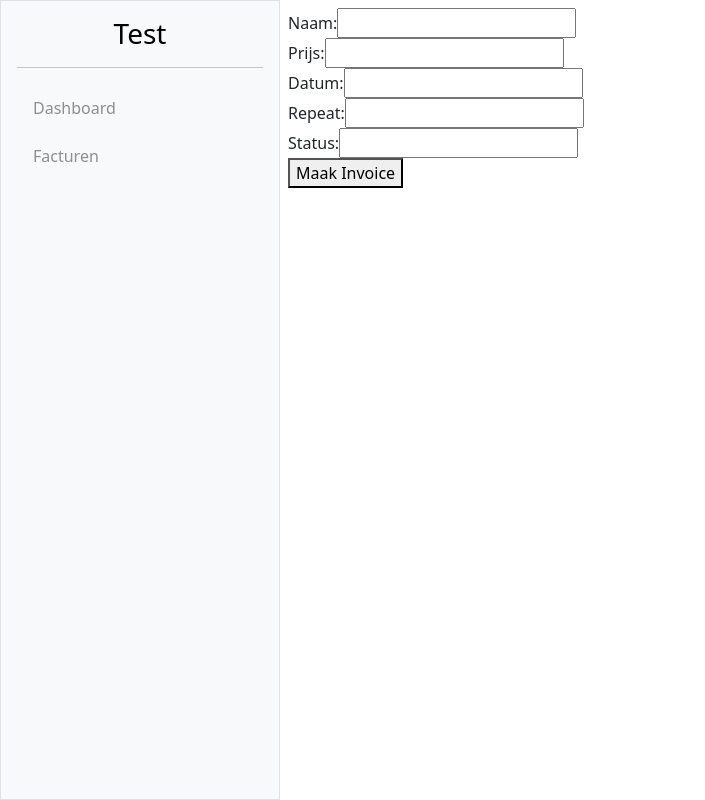
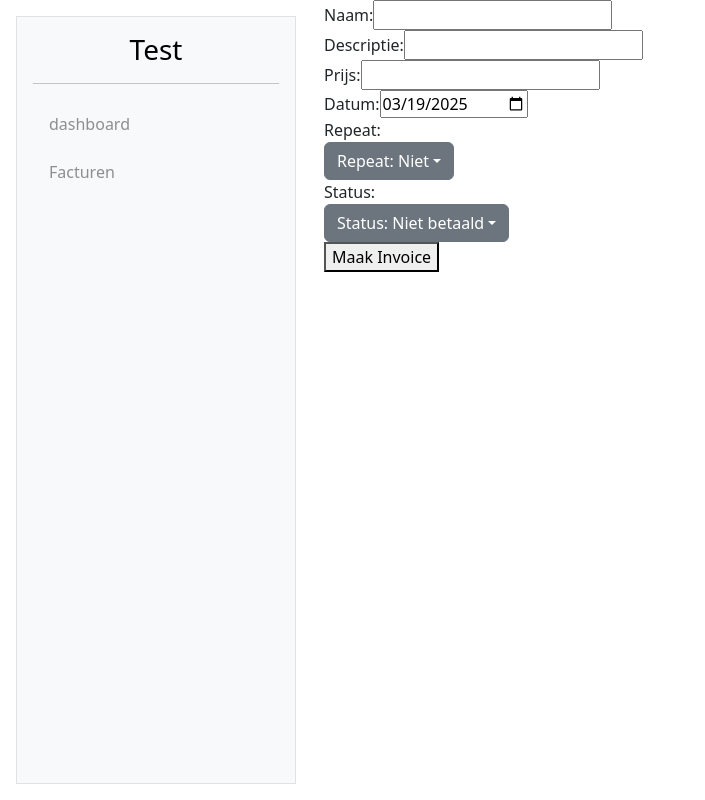
Before and after one commit to BsgMax00/parent_website, a React (Create React App) app: page /facturen/aanmaken in a window 1280 px wide. Shown: the whole page, without its empty margins (0-705 px from the left). Built offline with nearby package versions, Linux system fonts and the light colour scheme; no server answers; data requests are answered from the project's data file.

Commit message:
removed connection with mysql database due to stability issues and api not being entirely functional also did some very temporary layouting

```diff
--- a/src/Components/Invoice/InvoiceCreateBody.js
+++ b/src/Components/Invoice/InvoiceCreateBody.js
@@ -1,42 +1,64 @@
-import { useState } from "react";
+import { useContext, useState } from "react";
+import { InvoiceContext } from "../../Contexts/InvoiceContext";
+
+import Invoice from "../../Classes/Invoice";
+import InvoiceManagmentDropdown from "./InvoiceManagmentDropdown";
+import InvoiceManagmentDropdownItem from "./InvoiceManagmentDropdownItem";
 
 const InvoiceCreateBody = () => {
+    const { postInvoiceData, getLastInvoiceIndex } = useContext(InvoiceContext);
     const [ invoiceName, setInvoiceName ] = useState("");
+    const [ invoiceDescription, setInvoiceDescription ] = useState(null)
     const [ invoicePrice, setInvoicePrice ] = useState("");
-    const [ invoiceDate, setInvoiceDate ] = useState("");
-    const [ invoiceRepeat, setInvoiceRepeat ] = useState("");
-    const [ invoiceStatus, setInvoiceStatus ] = useState("");
+    const [ invoiceDate, setInvoiceDate ] = useState(new Date().toISOString().split("T")[0]);
+    const [ invoiceRepeat, setInvoiceRepeat ] = useState("Niet");
+    const [ invoiceStatus, setInvoiceStatus ] = useState("Niet betaald");
 
-    /*
     const CreateInvoice = () => {
-        const data = new Invoice("0", invoiceName, invoicePrice, invoiceDate, invoiceRepeat, invoiceStatus, "")
+        const data = new Invoice(Number(getLastInvoiceIndex()) + 1, invoiceName, invoiceDescription, Number(invoicePrice), invoiceDate, null, invoiceRepeat, invoiceStatus, null);
+        postInvoiceData(data);
     }
-    */
 
     return (
         <>
             <div>
                 <div>
                     <label for="Name">Naam: </label>
-                    <input id="Name" name="Name" value={invoiceName} onChange={(e) => setInvoiceName(e.target.value)}/>
+                    <input required id="Name" name="Name" value={invoiceName} onChange={(e) => setInvoiceName(e.target.value)}/>
+                </div>
+                <div>
+                    <label for="Description">Descriptie: </label>
+                    <input id="Description" name="Description" value={invoiceDescription} onChange={(e) => setInvoiceDescription(e.target.value)}/>
                 </div>
                 <div>
                     <label for="Price">Prijs: </label>
-                    <input id="Price" name="Price" value={invoicePrice} onChange={(e) => setInvoicePrice(e.target.value)}/>
+                    <input required id="Price" name="Price" type="number" value={invoicePrice} onChange={(e) => setInvoicePrice(e.target.value)}/>
                 </div>
                 <div>
                     <label for="Date">Datum: </label>
-                    <input id="Date" name="Date" value={invoiceDate} onChange={(e) => setInvoiceDate(e.target.value)}/>
+                    <input id="Date" name="Date" type="date" value={invoiceDate} onChange={(e) => setInvoiceDate(e.target.value)}/>
                 </div>
                 <div>
                     <label for="Repeat">Repeat:</label>
-                    <input id="Repeat" name="Repeat" value={invoiceRepeat} onChange={(e) => setInvoiceRepeat(e.target.value)}/>
+                    <InvoiceManagmentDropdown Label={`Repeat: ${invoiceRepeat}`}>
+                        <InvoiceManagmentDropdownItem event={() => setInvoiceRepeat("Niet")} value={"Niet"}/>
+                        <InvoiceManagmentDropdownItem event={() => setInvoiceRepeat("wekelijks")} value={"wekelijks"}/>
+                        <InvoiceManagmentDropdownItem event={() => setInvoiceRepeat("maandelijks")} value={"maandelijks"}/>
+                        <InvoiceManagmentDropdownItem event={() => setInvoiceRepeat("3 maandelijks")} value={"3 maandelijks"}/>
+                        <InvoiceManagmentDropdownItem event={() => setInvoiceRepeat("6 maandelijks")} value={"6 maandelijks"}/>
+                        <InvoiceManagmentDropdownItem event={() => setInvoiceRepeat("jaarlijks")} value={"jaarlijks"}/>
+                    </InvoiceManagmentDropdown>
                 </div>
                 <div>
                     <label for="Status">Status:</label>
-                    <input id="Status" name="Status" value={invoiceStatus} onChange={(e) => setInvoiceStatus(e.target.value)}/>
+                    <InvoiceManagmentDropdown Label={`Status: ${invoiceStatus}`}>
+                        <InvoiceManagmentDropdownItem event={() => setInvoiceStatus("Niet betaald")} value={"Niet betaald"}/>
+                        <InvoiceManagmentDropdownItem event={() => setInvoiceStatus("betaaldt")} value={"betaaldt"}/>
+                        <InvoiceManagmentDropdownItem event={() => setInvoiceStatus("geanulleerd")} value={"geanulleerd"}/>
+                        <InvoiceManagmentDropdownItem event={() => setInvoiceStatus("Geld terug")} value={"Geld terug"}/>
+                    </InvoiceManagmentDropdown>
                 </div>
-                <button>Maak Invoice</button>
+                <button onClick={CreateInvoice}>Maak Invoice</button>
             </div>
         </>
     );
--- a/src/Components/Invoice/InvoiceManagmentDropdown.js
+++ b/src/Components/Invoice/InvoiceManagmentDropdown.js
@@ -1,16 +1,16 @@
-const InvoiceManagmentDropdown = ({ children }) => {
+const InvoiceManagmentDropdown = ({ children, Label }) => {
     return (
         <>
             <div className="dropdown">
                 <button className="btn btn-secondary dropdown-toggle" type="button" id="dropdownMenuButton" data-bs-toggle="dropdown" aria-expanded="false">
-                    TestButton
+                    {Label}
                 </button>
                 <div className="dropdown-menu" aria-labelledby="dropdownMenuButton">
                     {children}
                 </div>
             </div>
         </>
-    )
+    );
 };
 
 export default InvoiceManagmentDropdown;
--- /dev/null
+++ b/src/Components/Invoice/InvoiceManagmentDropdownItem.js
@@ -0,0 +1,9 @@
+const InvoiceManagmentDropdownItem = ({ event, value }) => {
+    return (
+        <>
+            <p className="dropdown-item my-1" onClick={event}>{value}</p>
+        </>
+    );
+};
+
+export default InvoiceManagmentDropdownItem;
--- a/src/Components/Layout.js
+++ b/src/Components/Layout.js
@@ -1,13 +1,19 @@
 import { Outlet } from "react-router-dom";
-import Sidebar from "./SideBar/SideBar";
+import SidebarBody from "./SideBar/SidebarBody";
 
 const Layout = () => {
     return (
         <>
-            <div className="d-flex">
-                <Sidebar/>
-                <div className="flex-grow-1 m-2">
-                    <Outlet/>
+            <div className="container-fluid">
+                <div className="row">
+                    <div className="col-auto px-0">
+                        <div className="p-3 vh-100 position-sticky top-0">
+                            <SidebarBody/>
+                        </div>
+                    </div>
+                    <div className="col">
+                        <Outlet/>
+                    </div>
                 </div>
             </div>
         </>
--- a/src/Components/SideBar/SideBar.js
+++ /dev/null
@@ -1,20 +0,0 @@
-const Sidebar = () => {
-    return (
-        <>
-            <div className="sidebar bg-light vh-100 p-3 border" style={{width: "280px"}}>
-                <h3 className="text-center text-black">Test</h3>
-                <hr/>
-                <ul className="nav flex-column">
-                    <li className="nav-item my-1">
-                        <a className="nav-link text-body-tertiary" href="/">Dashboard</a>
-                    </li>
-                    <li className="nav-item my-1">
-                        <a className="nav-link text-body-tertiary" href="/facturen">Facturen</a>
-                    </li>
-                </ul>
-            </div>
-        </>
-    )
-};
-
-export default Sidebar;
--- /dev/null
+++ b/src/Components/SideBar/SidebarBody.js
@@ -0,0 +1,18 @@
+import SidebarItem from "./SidebarItem";
+
+const SidebarBody = () => {
+    return (
+        <>
+            <div className="sidebar bg-light p-3 border position-sticky h-100 top-0 p-3" style={{width: "280px"}}>
+                <h3 className="text-center text-black">Test</h3>
+                <hr/>
+                <ul className="nav flex-column">
+                    <SidebarItem item="" text="dashboard"/>
+                    <SidebarItem item="facturen" text="Facturen"/>
+                </ul>
+            </div>
+        </>
+    );
+};
+
+export default SidebarBody;
--- /dev/null
+++ b/src/Components/SideBar/SidebarItem.js
@@ -0,0 +1,11 @@
+const SidebarItem = ({ item, text }) => {
+    return (
+        <>
+            <li className="nav-item my-1">
+                <a className="nav-link text-body-tertiary" href={`/${item}`}>{text}</a>
+            </li>
+        </>
+    );
+};
+
+export default SidebarItem;
--- a/src/Contexts/InvoiceContext.js
+++ b/src/Contexts/InvoiceContext.js
@@ -1,25 +1,37 @@
-import { serviceGetInvoiceData } from "../Services/InvoiceService";
+import { serviceGetInvoiceData, servicePostInvoiceData } from "../Services/InvoiceService";
 import { createContext, useEffect, useState } from "react";
 
 export const InvoiceContext = createContext();
 
 export const InvoiceProvider = ({ children }) => {
     const [ invoiceData, setInvoiceData ] = useState([]);
-    const [ invoiceChunks, setInvoiceChunks ] = useState(10);
+
+    const getLastInvoiceIndex = () => {
+        const length = invoiceData.length;
+        if (length === 0){
+            return -1;
+        };
+
+        return invoiceData[length - 1].InvoiceId;
+    }
 
     const getInvoiceData = async () => {
-        const data = await serviceGetInvoiceData(invoiceChunks);
-        console.log(data)
-        setInvoiceData(data);
+        const InvoiceData = await serviceGetInvoiceData();
+        setInvoiceData(InvoiceData);
+    }
+
+    const postInvoiceData = async ( newInvoice ) => {
+        await servicePostInvoiceData(newInvoice);
+        await getInvoiceData();
     }
 
     useEffect(() => {
         getInvoiceData();
         // eslint-disable-next-line
-    }, [invoiceChunks])
+    }, [])
 
     return (
-        <InvoiceContext.Provider value={{ invoiceData, setInvoiceData, invoiceChunks, setInvoiceChunks }}>
+        <InvoiceContext.Provider value={{ invoiceData, setInvoiceData, postInvoiceData, getLastInvoiceIndex }}>
             {children}
         </InvoiceContext.Provider>
     )
--- a/src/data/db.json
+++ b/src/data/db.json
@@ -1,14 +1,64 @@
 {
-    "invoices": [
-        {
-            "name": "test1",
-            "price": 10,
-            "date": "29/08/2002"
-        },
-        {
-            "name": "test2",
-            "price": 25.16,
-            "date": "30/08/2002"
-        }
-    ]
+  "Invoice": [
+    {
+      "id": "b351",
+      "InvoiceId": 0,
+      "InvoiceName": "test 1",
+      "InvoiceDescription": "test description",
+      "InvoicePrice": 120.12,
+      "InvoiceDate": "2025-03-05",
+      "InvoiceNextDate": null,
+      "InvoiceRepeat": "wekelijks",
+      "InvoiceStatus": "geanulleerd",
+      "NextInvoice": null
+    },
+    {
+      "id": "db7a",
+      "InvoiceId": 1,
+      "InvoiceName": "Test 2",
+      "InvoiceDescription": "description, I am watching komi-san (the show XD)right now",
+      "InvoicePrice": 51.75,
+      "InvoiceDate": "2025-03-31",
+      "InvoiceNextDate": null,
+      "InvoiceRepeat": "jaarlijks",
+      "InvoiceStatus": "Niet betaald",
+      "NextInvoice": null
+    },
+    {
+      "id": "5052",
+      "InvoiceId": 2,
+      "InvoiceName": "sdf",
+      "InvoiceDescription": "dfqs",
+      "InvoicePrice": 124,
+      "InvoiceDate": "2023-01-31",
+      "InvoiceNextDate": null,
+      "InvoiceRepeat": "Niet",
+      "InvoiceStatus": "Niet betaald",
+      "NextInvoice": null
+    },
+    {
+      "id": "9b14",
+      "InvoiceId": 3,
+      "InvoiceName": "sdf",
+      "InvoiceDescription": "dfqs",
+      "InvoicePrice": 124,
+      "InvoiceDate": "2096-01-31",
+      "InvoiceNextDate": null,
+      "InvoiceRepeat": "Niet",
+      "InvoiceStatus": "Niet betaald",
+      "NextInvoice": null
+    },
+    {
+      "id": "2e10",
+      "InvoiceId": 4,
+      "InvoiceName": "sdf",
+      "InvoiceDescription": "dfqs",
+      "InvoicePrice": 124,
+      "InvoiceDate": "1986-01-31",
+      "InvoiceNextDate": null,
+      "InvoiceRepeat": "Niet",
+      "InvoiceStatus": "Niet betaald",
+      "NextInvoice": null
+    }
+  ]
 }
```
Also changed, not shown: src/Components/Invoice/InvoiceManagmentBody.js (+64 -38 lines), src/Components/Invoice/InvoiceRow.js (+20 -7 lines), src/Services/InvoiceService.js (+19 -9 lines).
